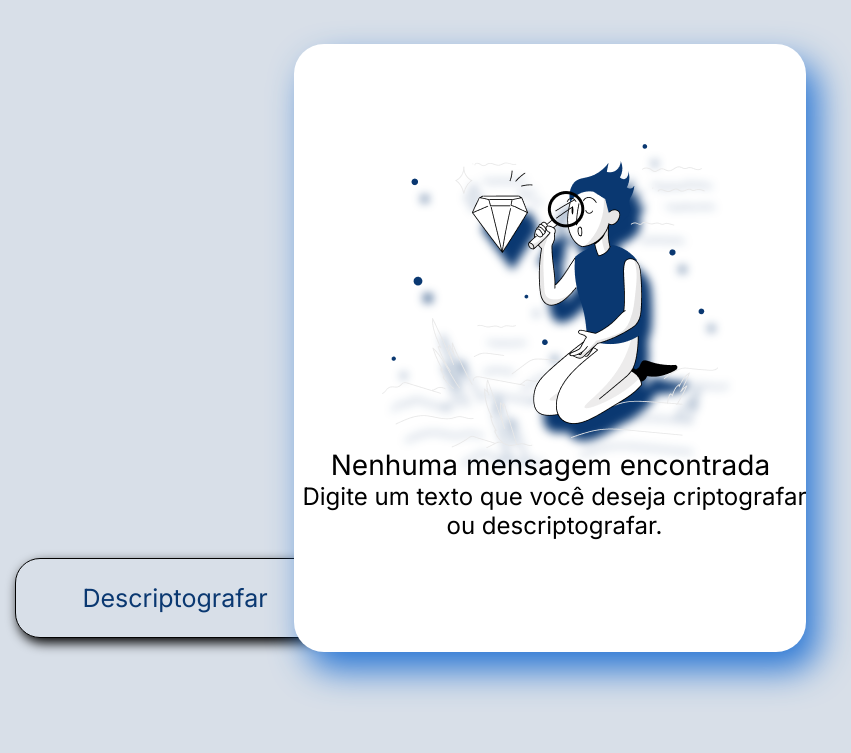
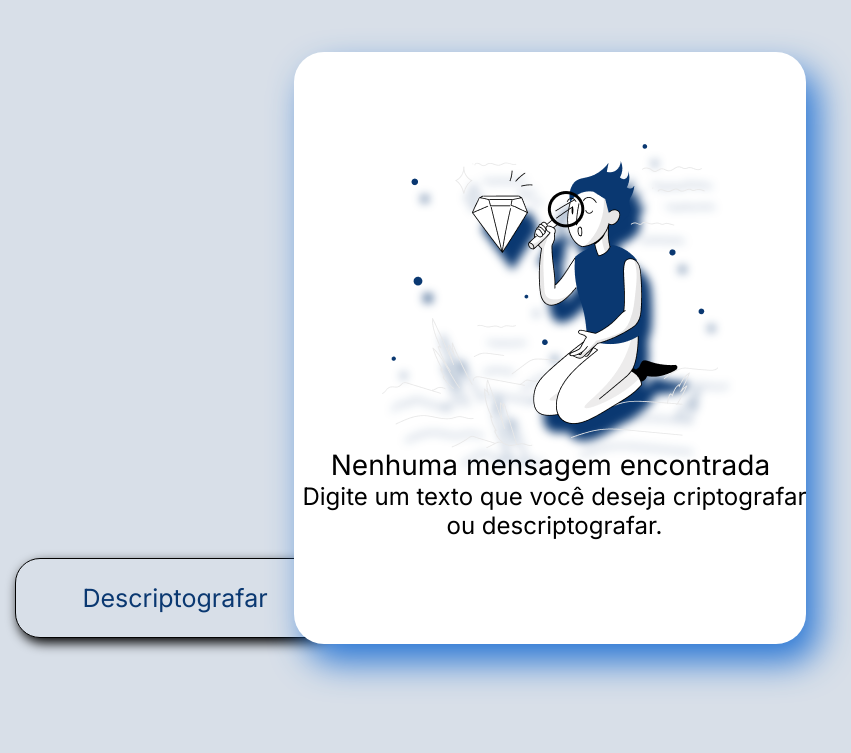
Before and after one commit to MessiasSavio/decodificador-genial, a plain HTML site: page index.html in a window 1280 px wide. Shown: the top 753 px of the page, 429-1280 px from the left. Drawn offline with Linux system fonts and the light colour scheme.

Commit message:
ajuste css apresentacao_resultado

```diff
--- a/styles/style.css
+++ b/styles/style.css
@@ -136,7 +136,7 @@ textarea {
 .apresentacao__resultado {
   background-color: white;
   border-radius: 30px;
-  height: 38rem;
+  height: 37rem;
   width: 32rem;
   box-shadow: 12px 18px 35px var(--cor--quintenaria);
   display: flex;
```
